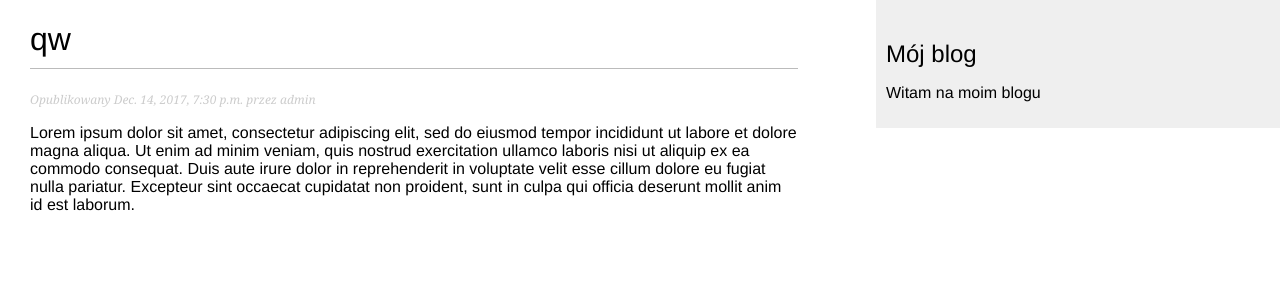
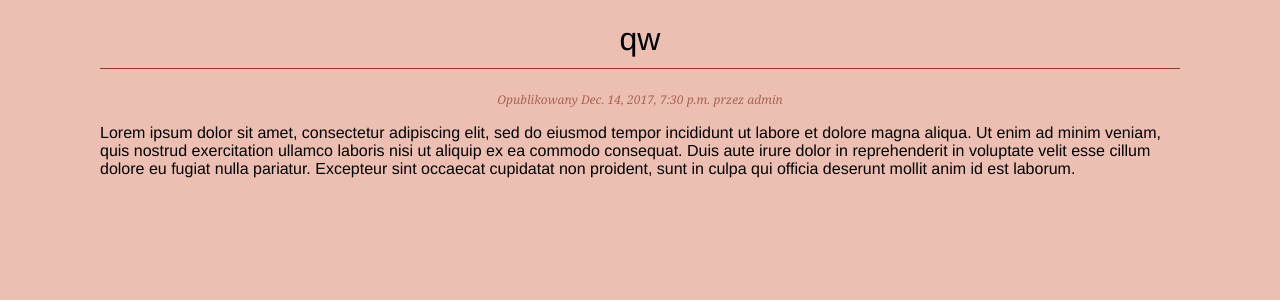
Before and after one commit to AdamWejler/LearningDjango-Blog, a Django app: a page that uses blog/templates/blog/base.html in a window 1280 px wide. Shown: the top 300 px of the page. Run offline with Django 3.2, Linux system fonts and the light colour scheme; data comes from the database, SQL or seed files in the repository.

Commit message:
Finnished

```diff
--- a/blog/static/css/blog.css
+++ b/blog/static/css/blog.css
@@ -1,17 +1,20 @@
 body {
-    margin:0;
+    margin:0px;
+    margin-left: 100px;
+    margin-right: 100px;
     padding:0;
     font-family:helvetica, sans-serif;
+    background-color: #EDBFB2;
 }
 
 a {
-    color:#00abff;
+    color:#884430;
     text-decoration:none;
 }
 
 h1 {
     font-weight:normal;
-    border-bottom:1px solid #bbb;
+    border-bottom:1px solid #933A20;
     padding:0 0 10px 0;
 }
 
@@ -22,20 +25,16 @@ h2 {
 
 #content {
     float:left;
-    width:60%;
-    padding:0 0 0 30px;
+    width:100%;
+    text-align: center;
 }
 
-#sidebar {
-    float:right;
-    width:30%;
-    padding:10px;
-    background:#efefef;
-    height:100%;
+p.fullcontent {
+    text-align: left;
 }
 
 p.date {
-    color:#ccc;
+    color:#A76552;
     font-family: georgia, serif;
     font-size: 12px;
     font-style: italic;
--- a/blog/templates/blog/base.html
+++ b/blog/templates/blog/base.html
@@ -10,10 +10,6 @@
 	<div id="content">
 		{% block content %}{% endblock %}
 	</div>
-	<div id="sidebar">
-		<h2>Mój blog</h2>
-		<p>Witam na moim blogu</p>
-	</div>
 
 </body>
 </html>
--- a/blog/templates/blog/post/detail.html
+++ b/blog/templates/blog/post/detail.html
@@ -5,5 +5,7 @@
 	<p class="date">
 		Opublikowany {{ post.publish }} przez {{ post.author }}
 	</p>
-	{{ post.body|linebreaks }}
+	<p class="fullcontent">
+		{{ post.body }}
+	</p>
 {% endblock %}
--- a/blog/templates/blog/post/list.html
+++ b/blog/templates/blog/post/list.html
@@ -13,7 +13,10 @@
 		<p class="date">
 			Opublikowany {{ post.publish }} przez {{ post.author }}
 		</p>
-		{{ post.body|truncatewords:30|linebreaks }}
+
+		<p>
+			{{ post.body|truncatewords:30|linebreaks }}
+		</p>
 	{% endfor %}
 
 	{% include "pagination.html" with page=page_obj %}
```
Also changed, not shown: other parts of blog/static/css/blog.css (+0 -44 lines).
